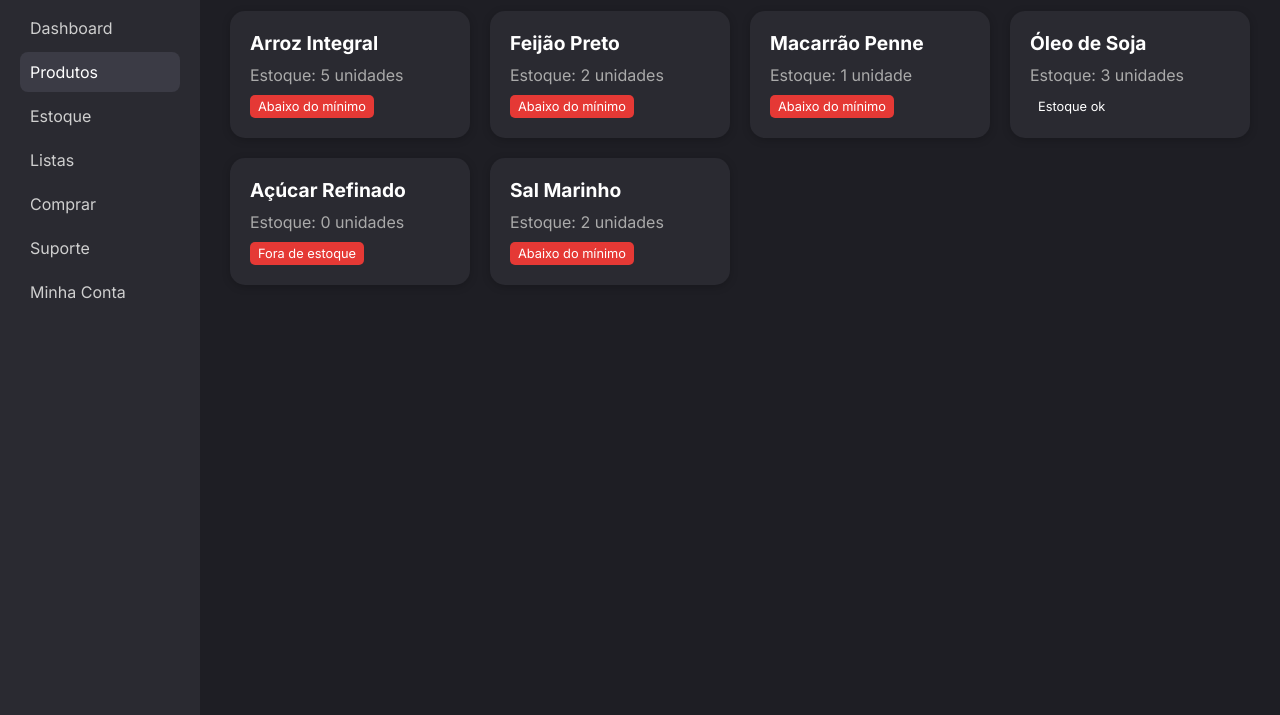
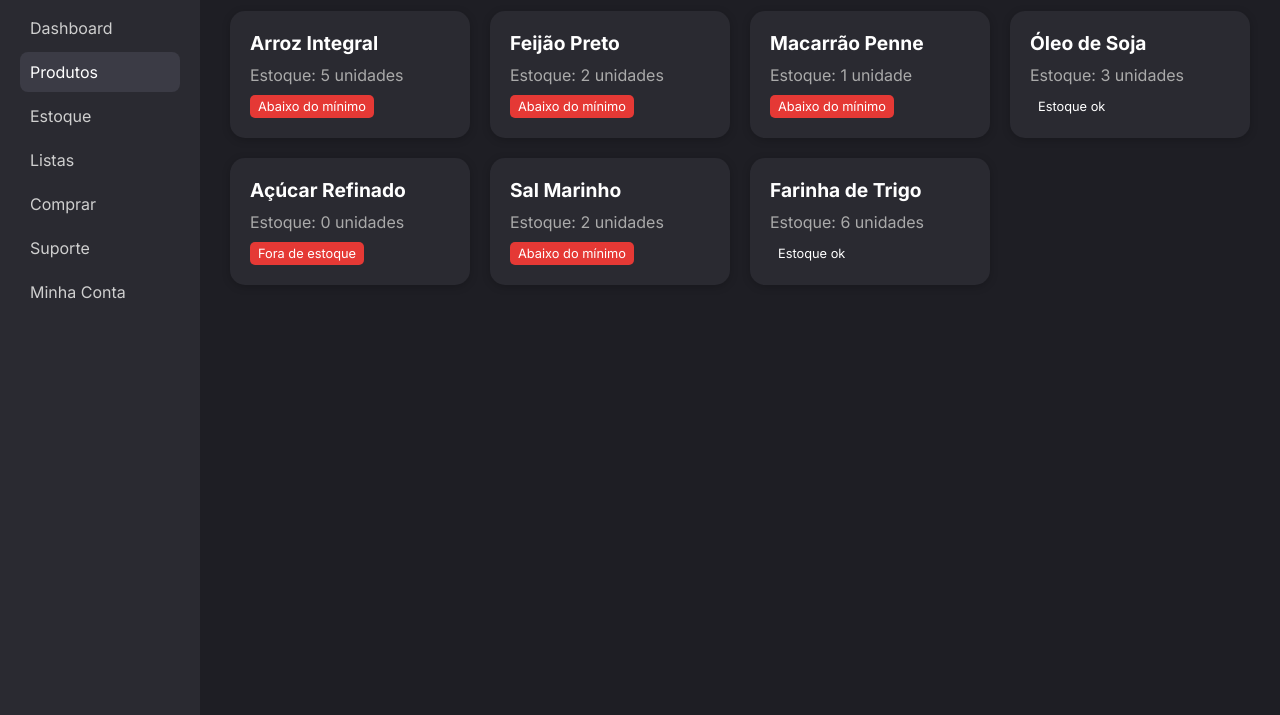
Before and after one commit to devmathsena/despenza, a website built with webpack: page src/products.html in a window 1280 px wide. Shown: the part 85-800 px from the top of the page. Built offline with nearby package versions, Linux system fonts and the light colour scheme.

Commit message:
Update products.html

```diff
--- a/src/products.html
+++ b/src/products.html
@@ -60,6 +60,11 @@
                 <p>Estoque: 2 unidades</p>
                 <span class="tag low-stock">Abaixo do mínimo</span>
             </div>
+            <div class="product-card">
+                <h3>Farinha de Trigo</h3>
+                <p>Estoque: 6 unidades</p>
+                <span class="tag">Estoque ok</span>
+            </div>
         </div>
     </main>
 
```
